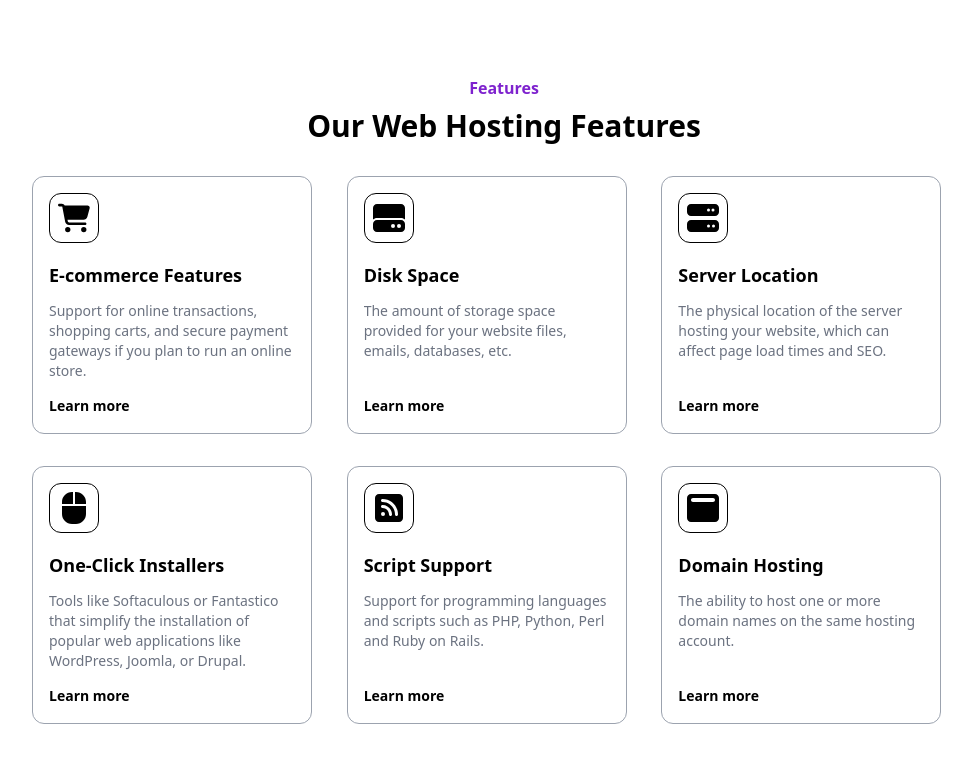
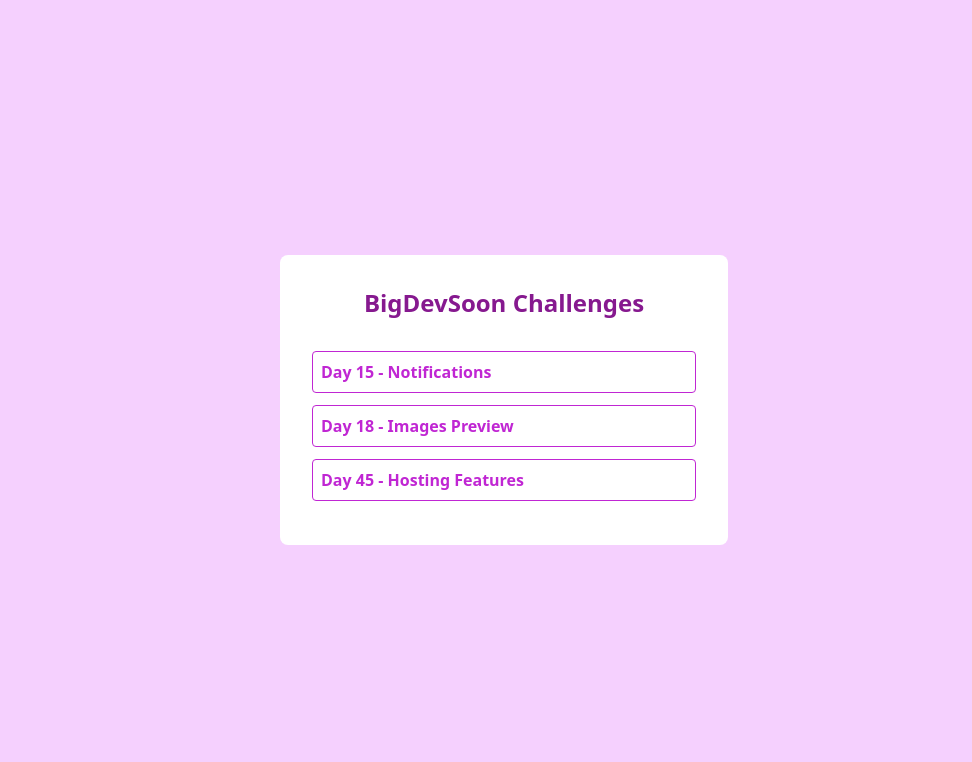
Before and after one commit to Thazin555/bigdevsoon-challenges, a React (Vite) app: page / in a window 1280 px wide. Shown: the top 762 px of the page, without its empty margins (136-1108 px from the left). Built offline with nearby package versions, Linux system fonts and the light colour scheme.

Commit message:
home view modify

```diff
--- a/src/App.jsx
+++ b/src/App.jsx
@@ -11,10 +11,10 @@
   return (
     <div>
       <Routes>
-        {/* <Route path="/" element={<HomePage />} />
+        <Route path="/" element={<HomePage />} />
         <Route path="/notifications" element={<Notifications />} />
-        <Route path="/images-preview" element={<ImagesPreview />} /> */}
-        <Route path="/" element={<HostingFeatures />} />
+        <Route path="/images-preview" element={<ImagesPreview />} />
+        <Route path="/hosting-features" element={<HostingFeatures />} />
       </Routes>
     </div>
   );
--- a/src/pages/Home.page.jsx
+++ b/src/pages/Home.page.jsx
@@ -3,16 +3,27 @@
 
 const HomePage = () => {
   return (
-    <div className="h-screen bg-gray-300">
-      <div className="border">
-        <h1>100 Days Challenges</h1>
-        <Link to="/notifications">
+    <div className="h-screen flex flex-col justify-center bg-fuchsia-200">
+      <div className="max-w-md w-full mx-auto p-8 rounded-lg bg-white">
+        <h1 className="text-2xl text-center font-semibold text-fuchsia-800 mb-8">
+          BigDevSoon Challenges
+        </h1>
+        <Link
+          to="/notifications"
+          className="border border-fuchsia-600 block p-2 rounded mb-3 font-semibold text-fuchsia-600 hover:bg-fuchsia-600 hover:text-white"
+        >
           <p>Day 15 - Notifications</p>
         </Link>
-        <Link to="/images-preview">
+        <Link
+          to="/images-preview"
+          className="border border-fuchsia-600 block p-2 rounded mb-3 font-semibold text-fuchsia-600 hover:bg-fuchsia-600 hover:text-white"
+        >
           <p>Day 18 - Images Preview</p>
         </Link>
-        <Link to="/hosting-features">
+        <Link
+          to="/hosting-features"
+          className="border border-fuchsia-600 block p-2 rounded mb-3 font-semibold text-fuchsia-600 hover:bg-fuchsia-600 hover:text-white"
+        >
           <p>Day 45 - Hosting Features</p>
         </Link>
       </div>
```
